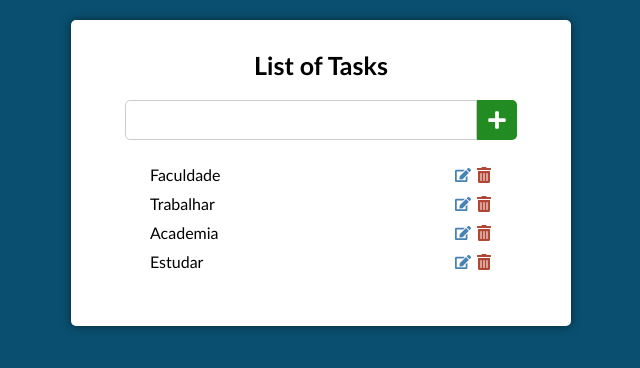
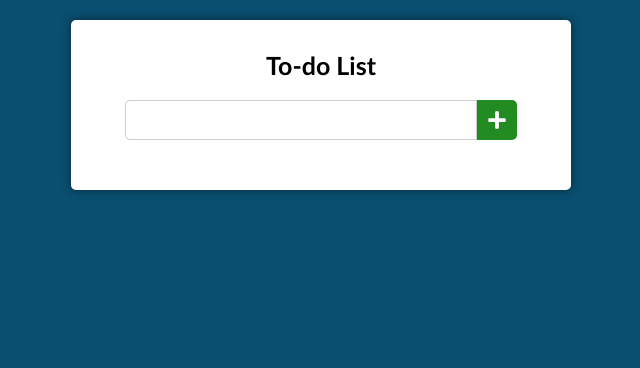
Before and after one commit to DarlanAugusto/lista-tarefas, a React (Create React App) app: page / in a window 1280 px wide. Shown: the top 368 px of the page, without its empty margins (319-959 px from the left). Built offline with nearby package versions, Linux system fonts and the light colour scheme.

Commit message:
Salvando tarefas no localStorage

```diff
--- a/src/components/Form/Form.js
+++ b/src/components/Form/Form.js
@@ -6,9 +6,25 @@ import './Form.css';
 export default class Form extends Component {
   state = {
     newTask: '',
-    tasks: ['Faculdade', 'Trabalhar', 'Academia', 'Estudar'],
+    tasks: [],
     index: -1,
   };
+
+  componentDidMount() {
+    const tasks = JSON.parse(localStorage.getItem('tasks'));
+
+    if (!tasks) return;
+
+    this.setState({ tasks });
+  }
+
+  componentDidUpdate(prevProps, prevState) {
+    const { tasks } = this.state;
+
+    if (prevState.tasks !== tasks) {
+      localStorage.setItem('tasks', JSON.stringify(tasks));
+    }
+  }
 
   handleInputChange = (event) => {
     this.setState({
--- a/src/components/Main/Main.js
+++ b/src/components/Main/Main.js
@@ -9,7 +9,7 @@ export default class Main extends Component {
   render() {
     return (
       <div className="main">
-        <h1>List of Tasks</h1>
+        <h1>To-do List</h1>
         <Form />
       </div>
     );
```
